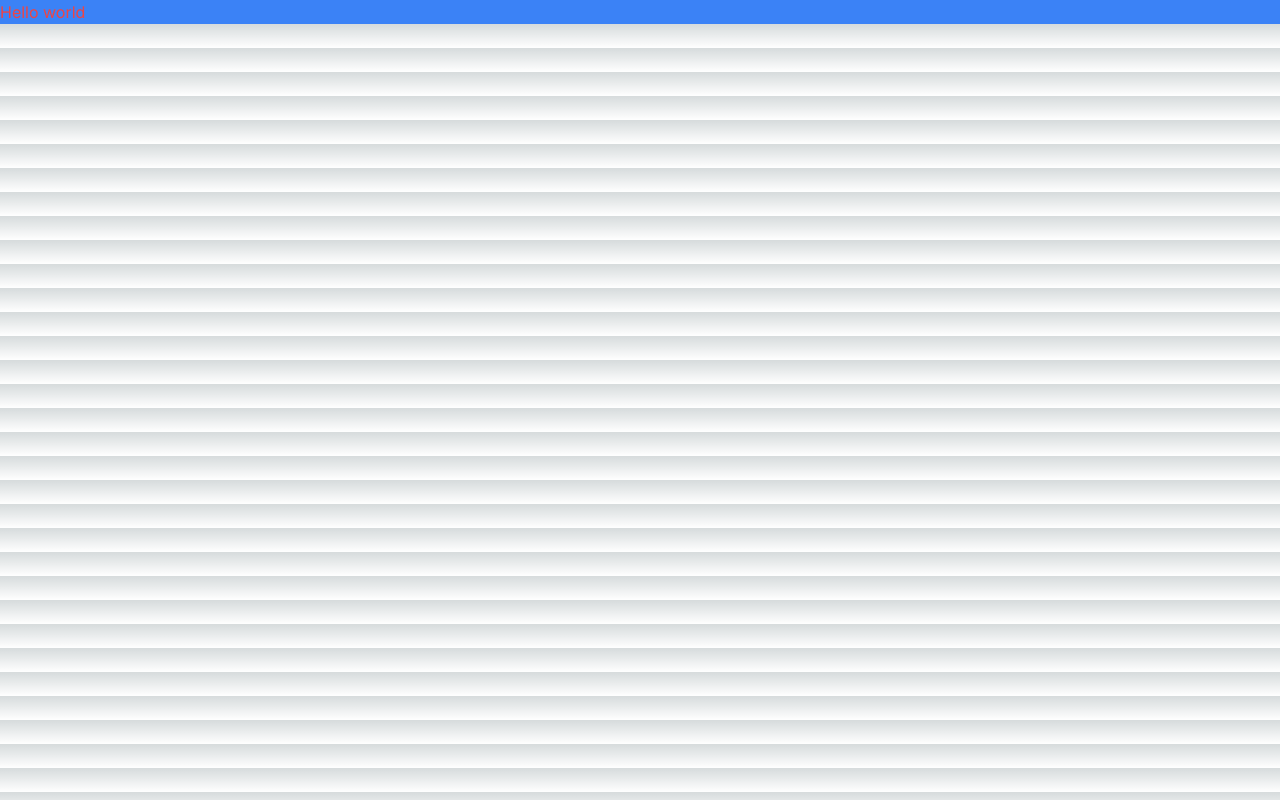
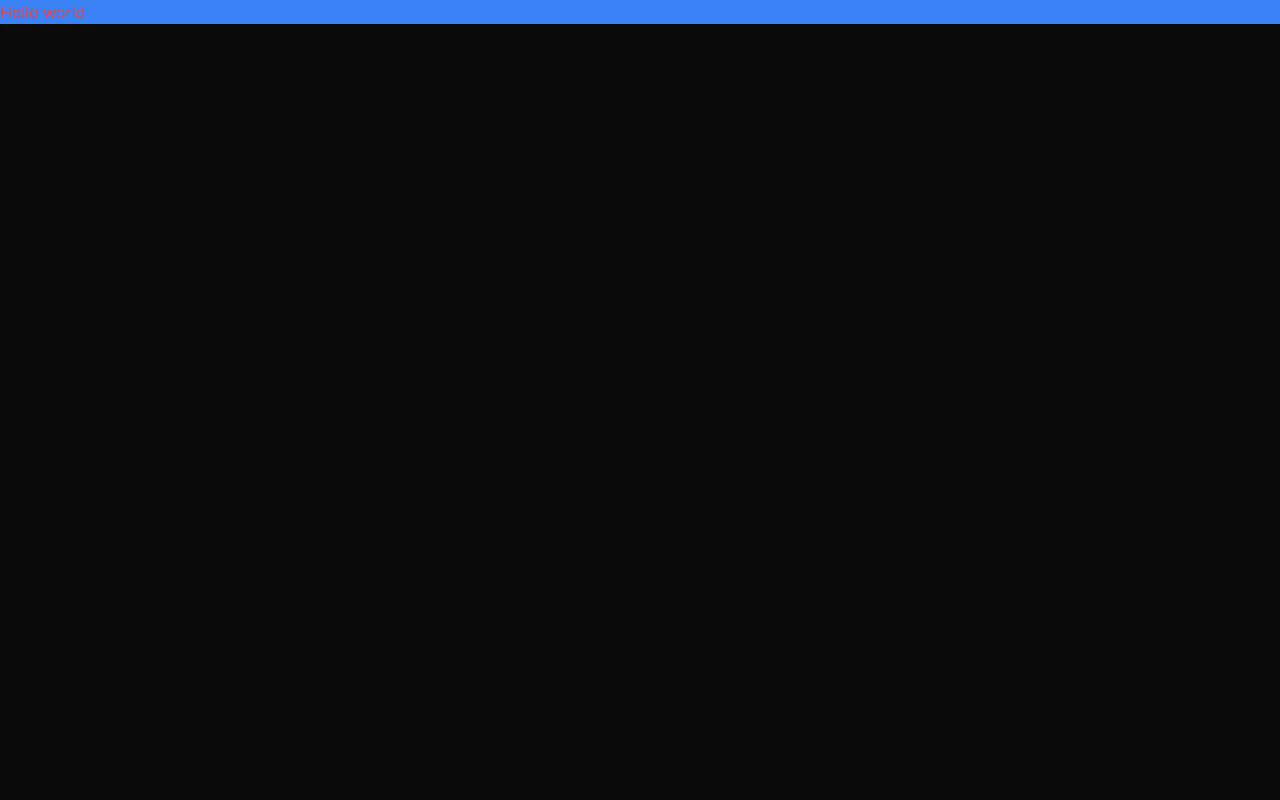
Before and after one commit to valdenicio22/fsw-store, a Next.js app: page / in a window 1280 px wide. Built offline with nearby package versions, Linux system fonts and the light colour scheme.

Commit message:
chore: add shadcn setup

```diff
--- a/src/app/globals.css
+++ b/src/app/globals.css
@@ -2,26 +2,48 @@
 @tailwind components;
 @tailwind utilities;
 
-:root {
-  --foreground-rgb: 0, 0, 0;
-  --background-start-rgb: 214, 219, 220;
-  --background-end-rgb: 255, 255, 255;
-}
+@layer base {
+  :root {
+    --background: 0 0% 4%;
+    --foreground: 0 0% 100%;
 
-@media (prefers-color-scheme: dark) {
-  :root {
-    --foreground-rgb: 255, 255, 255;
-    --background-start-rgb: 0, 0, 0;
-    --background-end-rgb: 0, 0, 0;
+    --card: 0 0% 4%;
+    --card-foreground: 0 0% 100%;
+
+    --popover: 0 0% 4%;
+    --popover-foreground: 0 0% 100%;
+
+    --primary: 252 59% 48%;
+    --primary-foreground: 0 0% 100%;
+
+    --secondary: 0 0% 9%;
+    --secondary-foreground: 0 0% 100%;
+
+    --muted: 0 0% 9%;
+    --muted-foreground: 215 20.2% 65.1%;
+
+    --accent: 0 0% 9%;
+    --accent-foreground: 0 0% 100%;
+
+    --destructive: 0 62.8% 30.6%;
+    --destructive-foreground: 0 0% 100%;
+
+    --border: 0 0% 9%;
+    --input: 0 0% 9%;
+    --ring: 212.7 26.8% 83.9%;
+
+    --radius: 0.5rem;
   }
 }
 
-body {
-  color: rgb(var(--foreground-rgb));
-  background: linear-gradient(
-      to bottom,
-      transparent,
-      rgb(var(--background-end-rgb))
-    )
-    rgb(var(--background-start-rgb));
+@layer base {
+  * {
+    @apply border-border;
+  }
+  body {
+    @apply h-full bg-background text-foreground;
+  }
+  html {
+    @apply h-full;
+  }
 }
--- /dev/null
+++ b/src/lib/utils.ts
@@ -0,0 +1,6 @@
+import { type ClassValue, clsx } from "clsx"
+import { twMerge } from "tailwind-merge"
+
+export function cn(...inputs: ClassValue[]) {
+  return twMerge(clsx(inputs))
+}
--- /dev/null
+++ b/tailwind.config.js
@@ -0,0 +1,76 @@
+/** @type {import('tailwindcss').Config} */
+module.exports = {
+  darkMode: ["class"],
+  content: [
+    './pages/**/*.{ts,tsx}',
+    './components/**/*.{ts,tsx}',
+    './app/**/*.{ts,tsx}',
+    './src/**/*.{ts,tsx}',
+	],
+  theme: {
+    container: {
+      center: true,
+      padding: "2rem",
+      screens: {
+        "2xl": "1400px",
+      },
+    },
+    extend: {
+      colors: {
+        border: "hsl(var(--border))",
+        input: "hsl(var(--input))",
+        ring: "hsl(var(--ring))",
+        background: "hsl(var(--background))",
+        foreground: "hsl(var(--foreground))",
+        primary: {
+          DEFAULT: "hsl(var(--primary))",
+          foreground: "hsl(var(--primary-foreground))",
+        },
+        secondary: {
+          DEFAULT: "hsl(var(--secondary))",
+          foreground: "hsl(var(--secondary-foreground))",
+        },
+        destructive: {
+          DEFAULT: "hsl(var(--destructive))",
+          foreground: "hsl(var(--destructive-foreground))",
+        },
+        muted: {
+          DEFAULT: "hsl(var(--muted))",
+          foreground: "hsl(var(--muted-foreground))",
+        },
+        accent: {
+          DEFAULT: "hsl(var(--accent))",
+          foreground: "hsl(var(--accent-foreground))",
+        },
+        popover: {
+          DEFAULT: "hsl(var(--popover))",
+          foreground: "hsl(var(--popover-foreground))",
+        },
+        card: {
+          DEFAULT: "hsl(var(--card))",
+          foreground: "hsl(var(--card-foreground))",
+        },
+      },
+      borderRadius: {
+        lg: "var(--radius)",
+        md: "calc(var(--radius) - 2px)",
+        sm: "calc(var(--radius) - 4px)",
+      },
+      keyframes: {
+        "accordion-down": {
+          from: { height: 0 },
+          to: { height: "var(--radix-accordion-content-height)" },
+        },
+        "accordion-up": {
+          from: { height: "var(--radix-accordion-content-height)" },
+          to: { height: 0 },
+        },
+      },
+      animation: {
+        "accordion-down": "accordion-down 0.2s ease-out",
+        "accordion-up": "accordion-up 0.2s ease-out",
+      },
+    },
+  },
+  plugins: [require("tailwindcss-animate")],
+}
```
Also changed, not shown: package.json (+6 -1 lines), components.json (added), 1 other file (tests, documents, lock files or other folders).
